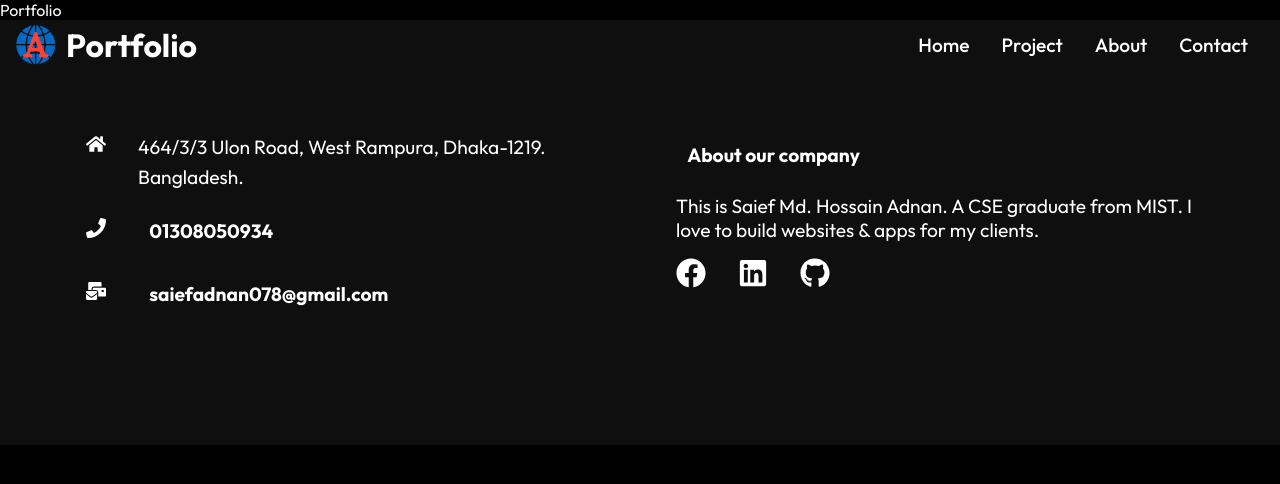
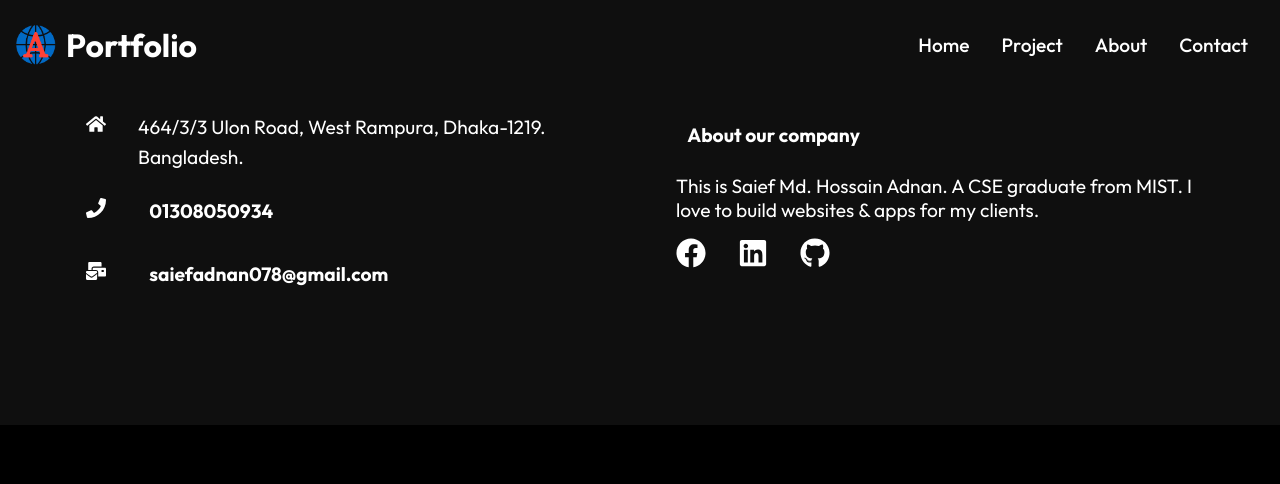
Before and after one commit to saiefadnan/Portfolio, a React (Vite) app in the folder frontend/: page /portfolio in a window 1280 px wide. Shown: the top 484 px of the page. Built offline with nearby package versions, Linux system fonts and the light colour scheme.

Commit message:
2nd commit

```diff
--- a/frontend/src/components/Navbar.jsx
+++ b/frontend/src/components/Navbar.jsx
@@ -22,7 +22,7 @@ const Navbar = () => {
   },[])
   return (
   <div className={color? `header header-bg`:`header`}>
-      <Link to='/portfolio'>
+      <Link to='/home'>
         <div className="logo-container">
           <img src={logo} alt='logo' style={{height: '40px',width: '40px'}}></img>
           <h1>Portfolio</h1>
--- a/frontend/src/components/ProjectCards.jsx
+++ b/frontend/src/components/ProjectCards.jsx
@@ -1,6 +1,4 @@
 import '../styles/ProjectCards.css'
-import image from '../assets/Adevan.png'
-import { NavLink } from 'react-router-dom';
 import ProjectData from './ProjectData';
 import ProCard from './ProCard';
 const ProjectCards = () => {
--- a/frontend/src/pages/Portfolio.jsx
+++ b/frontend/src/pages/Portfolio.jsx
@@ -1,7 +1,7 @@
 const Portfolio = () => {
     return (
     <div style={{color: 'white'}}>
-        Portfolio
+
     </div> );
 }
 
--- a/frontend/vite.config.js
+++ b/frontend/vite.config.js
@@ -4,6 +4,7 @@ import react from '@vitejs/plugin-react'
 // https://vite.dev/config/
 export default defineConfig({
   plugins: [react()],
+  base: '/',
   server:{
     port: 9100
   }
```
Also changed, not shown: frontend/vercel.json (added).
